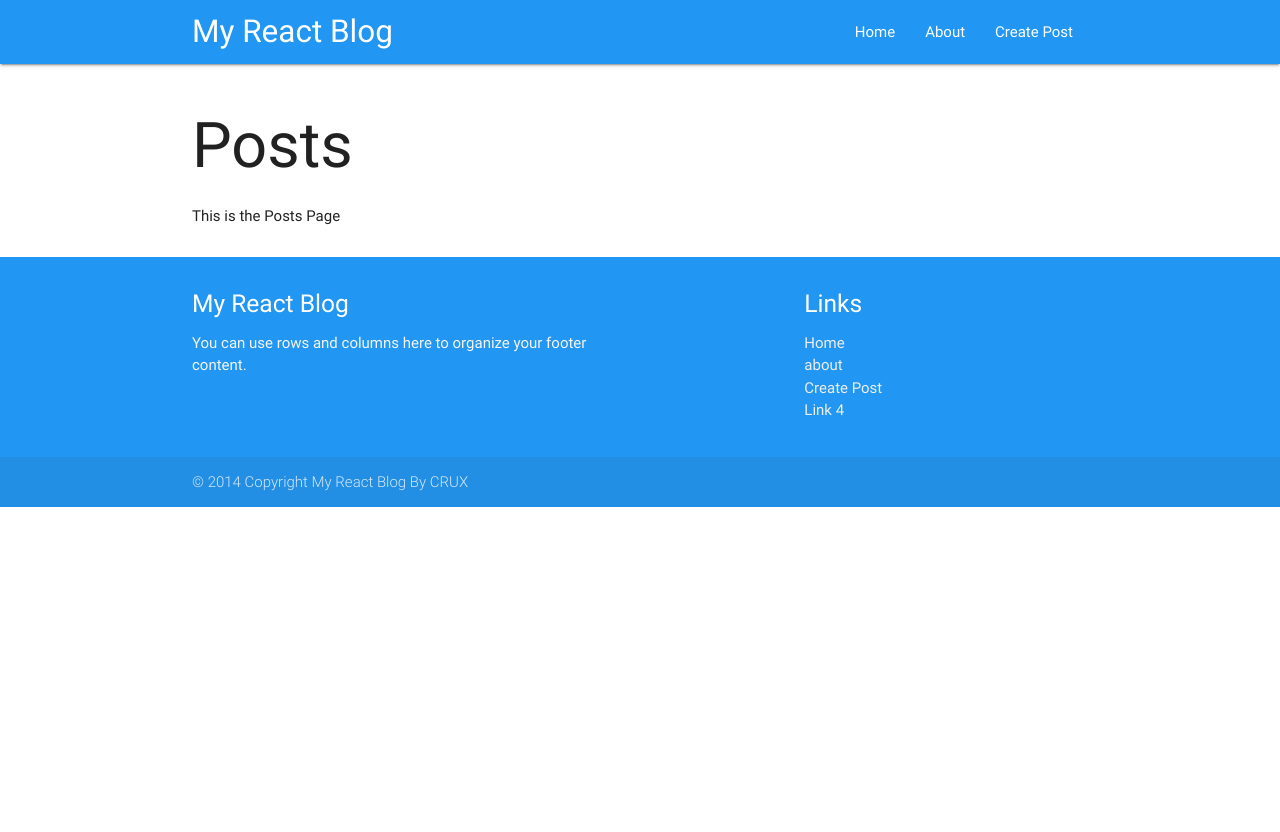
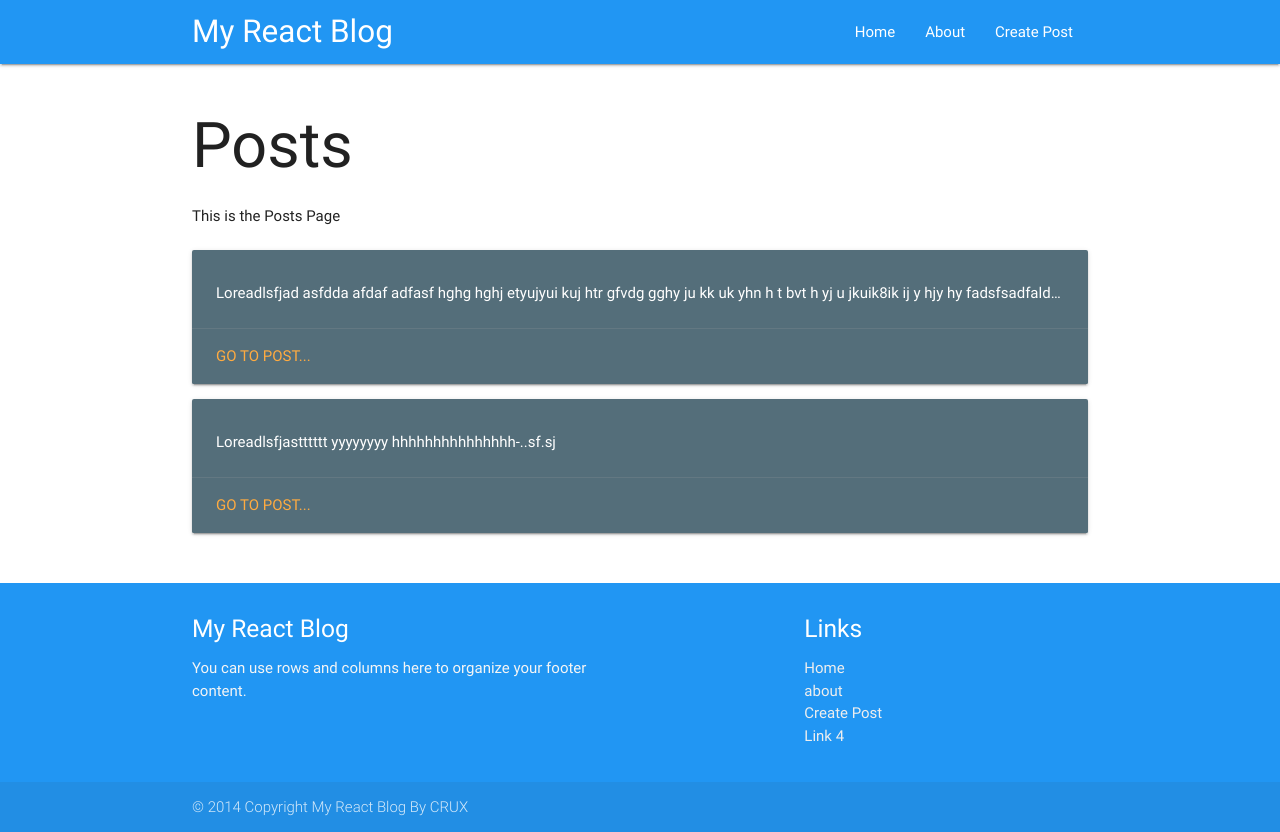
Before and after one commit to rhxelj/proveedores, a React (Create React App) app: page / in a window 1280 px wide. Before the commit the page ends 800 px from the top, so only its background shows below. Built offline with nearby package versions, Linux system fonts and the light colour scheme.

Commit message:
4 Iteration

```diff
--- a/package.json
+++ b/package.json
@@ -5,6 +5,7 @@
   "dependencies": {
     "ajv": "^6.3.0",
     "materialize-css": "^0.100.2",
+    "prop-types": "^15.6.1",
     "react": "^16.2.0",
     "react-dom": "^16.2.0",
     "react-router-dom": "^4.2.2",
--- a/src/components/Main/index.js
+++ b/src/components/Main/index.js
@@ -7,7 +7,7 @@ const Main = () => (
     <main>
         <div className="container">
             <Route exact path="/" component={Posts}/>
-            <Route exact path="/about" component={About}/>
+            <Route path="/about" component={About}/>
         </div>
     </main>
 );
--- a/src/components/Main/pages/Posts.js
+++ b/src/components/Main/pages/Posts.js
@@ -1,11 +1,34 @@
 import React from 'react';
+import posts from './posts-sample';
+import Card from '../../lib/Card';
 
-const Posts = () => (
 
-    <div className="section">
-        <h1>Posts</h1>
-        <p>This is the Posts Page</p>
-    </div>
-);
-
+const Posts = () => {
+    function postGenerator(postKey){
+        const post = posts[postKey];
+        return (
+            <Card
+                truncate
+                key={postKey}
+                title={post.tile}
+                action={{
+                    href: `/posts/${postKey}`,
+                    label: 'Go to Post...',
+                }}>
+                {post.body}
+            </Card>
+        );
+    }
+    return(
+        <div className="section">
+            <h1>Posts</h1>
+            <p>This is the Posts Page</p>
+            <div className="row">
+                <div className="col s12">
+                    {Object.keys(posts).map(postGenerator)}
+                </div>
+            </div>
+        </div>
+    )
+}
 export default Posts;
--- /dev/null
+++ b/src/components/Main/pages/posts-sample.js
@@ -0,0 +1,11 @@
+export default {
+    'a':{
+        title: 'My first post',
+        body:'Loreadlsfjad asfdda afdaf adfasf hghg hghj etyujyui kuj htr gfvdg gghy ju kk uk yhn h t bvt h yj u jkuik8ik ij y hjy hy fadsfsadfaldfj adkfjhsdkfjhf djflakfj ñl dfdajf dlfj adlfjkf-dsfksajflkj .fladjfj-..sf.sj ',
+    },
+    'b':{
+        title: 'My second post',
+        body:'Loreadlsfjastttttt  yyyyyyyy  hhhhhhhhhhhhhhh-..sf.sj ',
+    }
+
+};
--- /dev/null
+++ b/src/components/lib/Card.js
@@ -0,0 +1,29 @@
+import React from 'react';
+import PropTypes from 'prop-types';
+import {Link} from 'react-router-dom';
+
+
+const Card = ({title, action, children, truncate}) =>(
+
+    <div className="card blue-grey darken-1">
+        <div className="card-content white-text">
+        <span className="card-title">{title}</span>
+        <p className={truncate ? 'truncate' :  ''}>{children}</p>
+        </div>
+        <div className="card-action">
+        <Link to={action.href}>{action.label}</Link>
+        </div>
+    </div>
+);
+
+Card.propTypes = {
+    title: PropTypes.string,
+    children: PropTypes.node.isRequired,
+    action: PropTypes.shape({
+        href: PropTypes.string.isRequired,
+        label: PropTypes.string.isRequired
+
+    }),
+};
+
+export default Card;
```
Also changed, not shown: src/App.js (+5 -5 lines).
